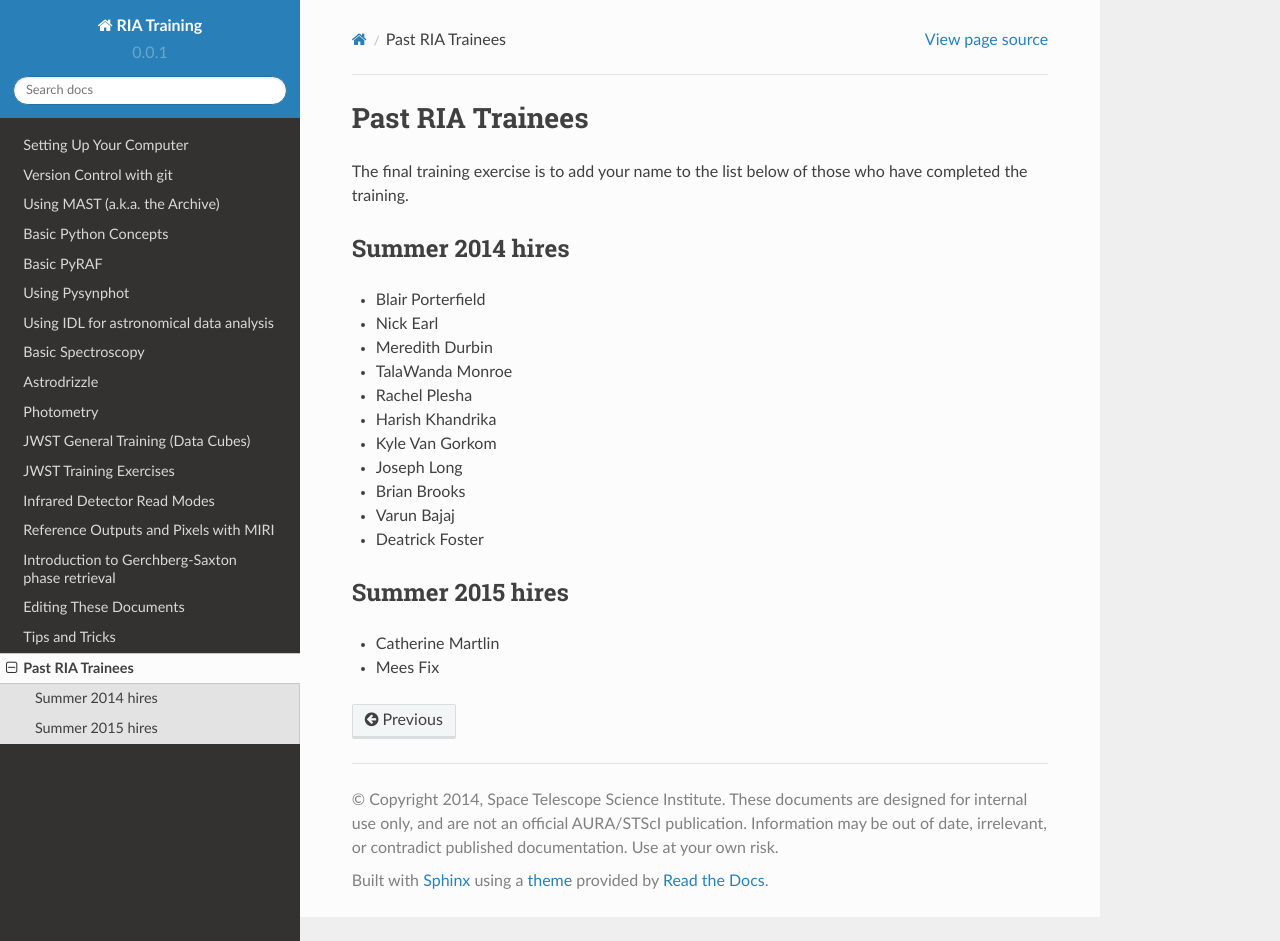
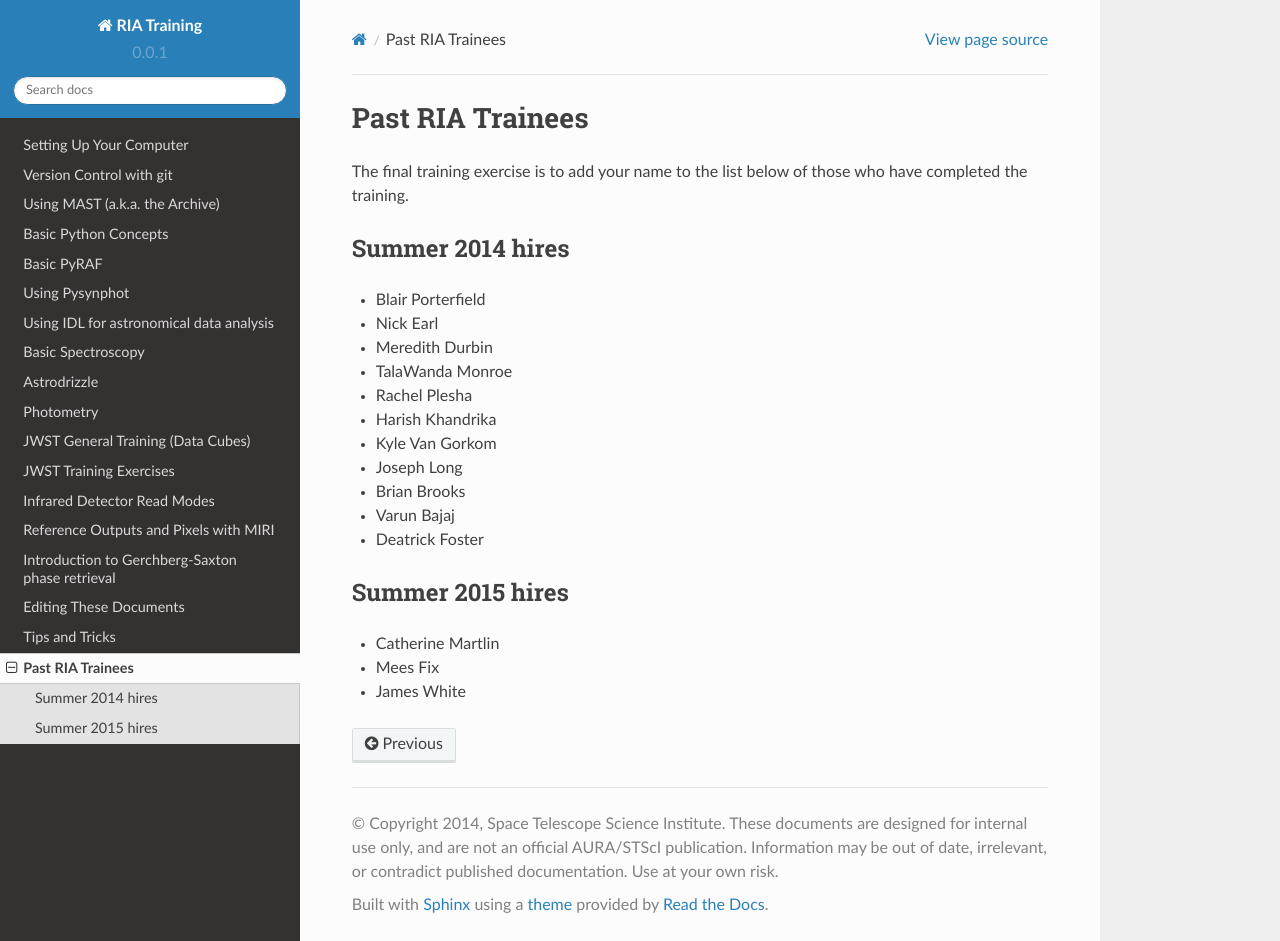
Before and after one commit to staceybright/training-library, a Sphinx documentation site: the page built from source/trainees.txt, in a window 1280 px wide and 941 px high. Built offline with Sphinx 7.4.7 and the Read the Docs theme 2.0.0, drawn with Linux system fonts in a browser that asks for light colours.

Commit message:
Added my name to trainees.txt

```diff
--- a/source/trainees.txt
+++ b/source/trainees.txt
@@ -24,3 +24,4 @@ Summer 2015 hires
 
 * Catherine Martlin
 * Mees Fix
+* James White
```
